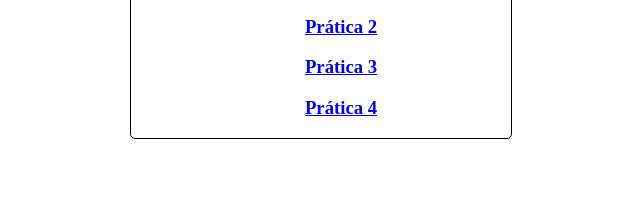
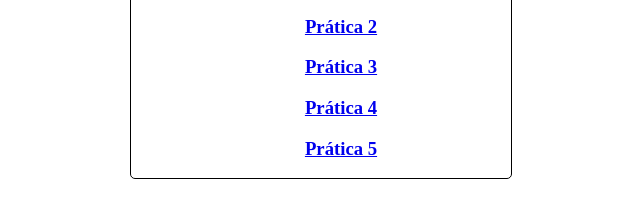
Before and after one commit to Daniela100/INF216, a plain HTML site: page index.html in a window 1280 px wide. Shown: the part 114-332 px from the top of the page, without its empty margins (319-959 px from the left). Drawn offline with Linux system fonts and the light colour scheme.

Commit message:
Adicionando prática 5

```diff
--- a/index.html
+++ b/index.html
@@ -43,6 +43,9 @@
         <ul>
             <li><h3><a href="Pratica04/index.html">Prática 4</a></h3></li>
         </ul>
+        <ul>
+            <li><h3><a href="Pratica05/index.html">Prática 5</a></h3></li>
+        </ul>
     </div>
 </body>
 </html>
```
Also changed, not shown: 1 other file.
